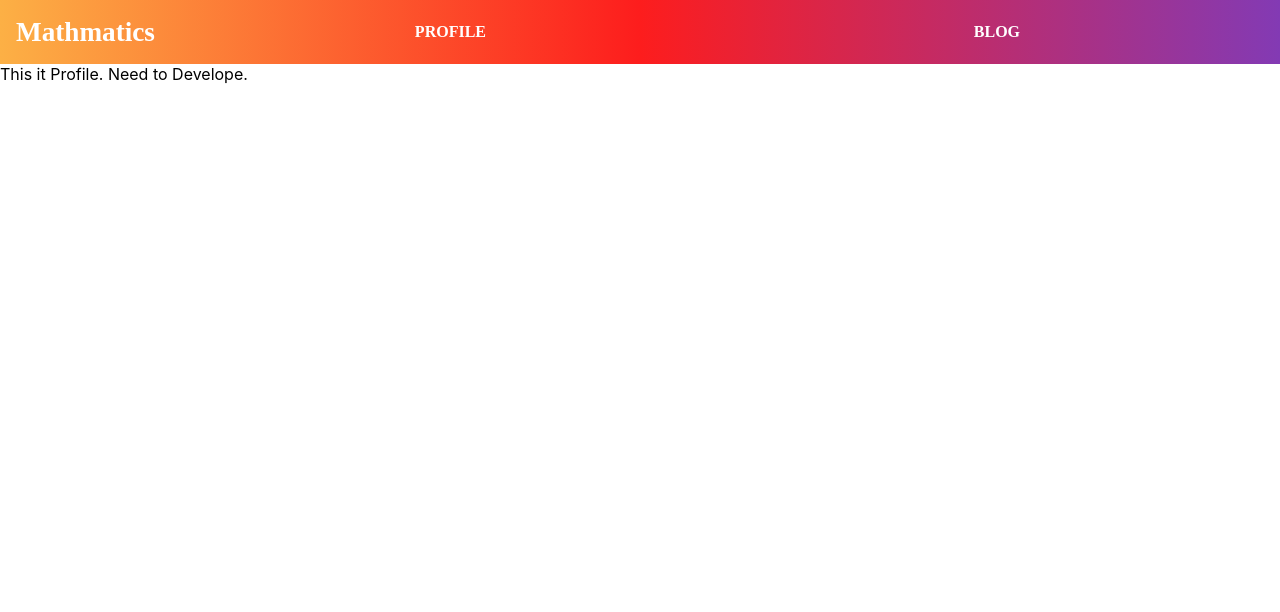
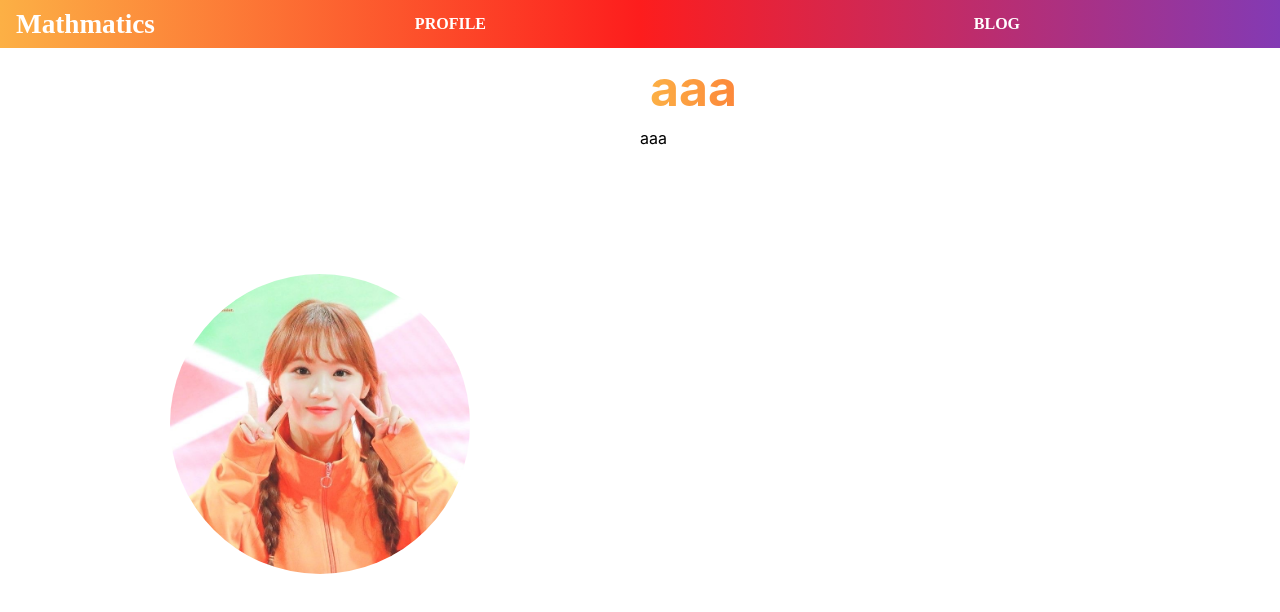
Before and after one commit to Harugatto/appscreen, a React (Create React App) app: page /profile in a window 1280 px wide. Shown: the top 612 px of the page. Built offline with nearby package versions, Linux system fonts and the light colour scheme.

Commit message:
Transfer Notebook

```diff
--- a/src/App.js
+++ b/src/App.js
@@ -1,11 +1,10 @@
-import React, { Fragment } from 'react'
+import React from 'react'
 import { Route, Switch, Redirect } from 'react-router-dom'
 import { Blog, Profile, Home, NotFound } from './pages'
 
 function App() {
   return (
     <div>
-      <Fragment>
       <Switch>
         <Route exact path="/" component={ Home } />
         <Route path="/blog" component={ Blog } />
@@ -13,7 +12,6 @@ function App() {
         <Route path="/notfound" component={ NotFound } />
         <Redirect path="*" to="/notfound"/>
       </Switch>
-      </Fragment>
     </div>
   )
 }
--- a/src/components/Navbar.js
+++ b/src/components/Navbar.js
@@ -7,7 +7,7 @@ const Background = styled.div`
     display: inline-flex;
     justify-content: start;
     align-items: center;
-    height: 8vh;
+    height: 6vh;
     width: 100vw;
     margin: 0;
     background: #833ab4;  /* fallback for old browsers */
--- a/src/pages/Profile.js
+++ b/src/pages/Profile.js
@@ -1,11 +1,67 @@
 import React, { Fragment } from 'react'
+import styled from 'styled-components'
 import NavBar from '../components/NavBar'
+import profileImage from '../asset/Profile.jpg'
+
+const ProfileWrapper = styled.div`
+    display: flex;
+    height: 94vh;
+    flex-direction: row;
+    justify-content: space-around;
+    align-items: center;
+`
+
+const ImageWrapper = styled.div`
+    display: flex;
+    width: 50vw;
+`
+
+const ProfileImage = styled.img`
+    display: flex;
+    height: 300px;
+    width: 300px;
+    border-radius: 50%;
+    object-fit: cover;
+    margin: auto;
+`
+
+const ProfileTextWrapper = styled.div`
+    display: flex;
+    flex-direction: column;
+    height: 94vh;
+    width: 50vw;
+`
+
+const NameText = styled.span`
+    font-size: 50px;
+    font-weight: bold;
+    margin: 0.2em;
+    background: linear-gradient(to left, #833ab4, #fd1d1d, #fcb045);
+    -webkit-background-clip: text;
+    -webkit-text-fill-color: transparent;
+
+`
+
+const Text = styled.span`
+`
 
 export default function Profile() {
     return (
         <Fragment>
             <NavBar title="Mathmatics"/>
-            This it Profile. Need to Develope.
+            <ProfileWrapper>
+                <ImageWrapper>
+                    <ProfileImage src={ profileImage } alt="Proifle IMG"/>
+                </ImageWrapper>
+                <ProfileTextWrapper>
+                    <NameText>
+                        aaa
+                    </NameText>
+                    <Text>
+                        aaa
+                    </Text>
+                </ProfileTextWrapper>
+            </ProfileWrapper>
         </Fragment>
     )
 }
```
Also changed, not shown: src/asset/Hamburger.svg (deleted), src/asset/Profile.jpg (added). Lines whose indentation alone changed are shown as unchanged.
